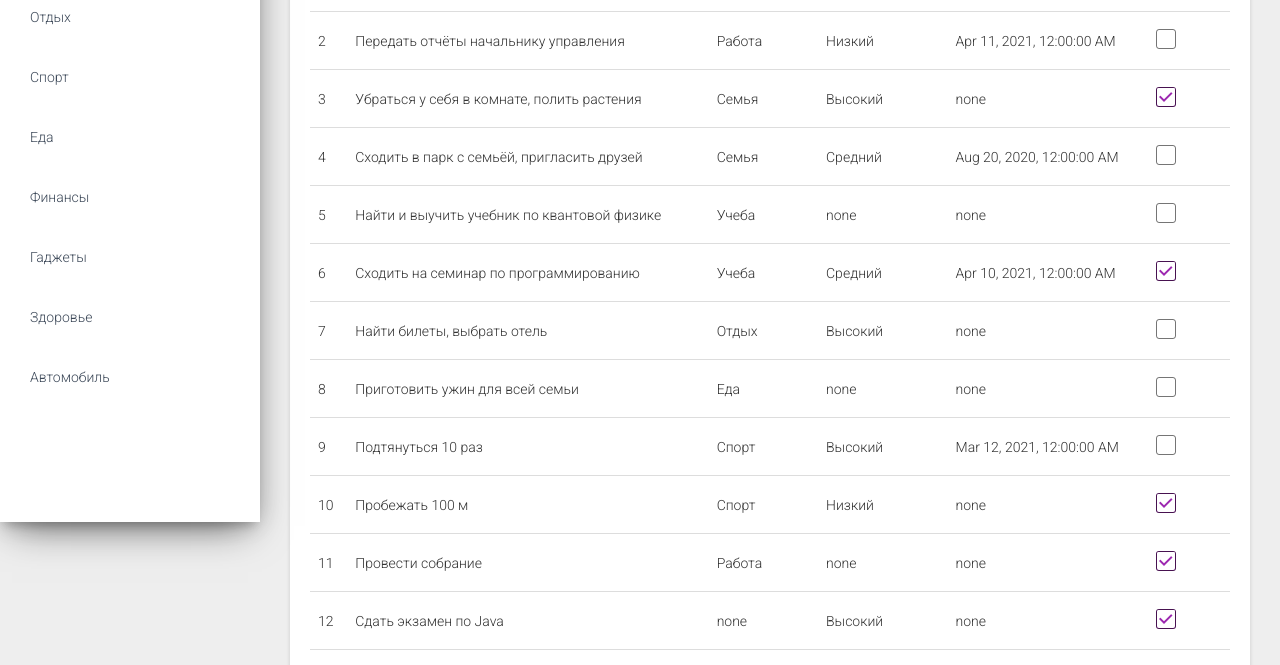
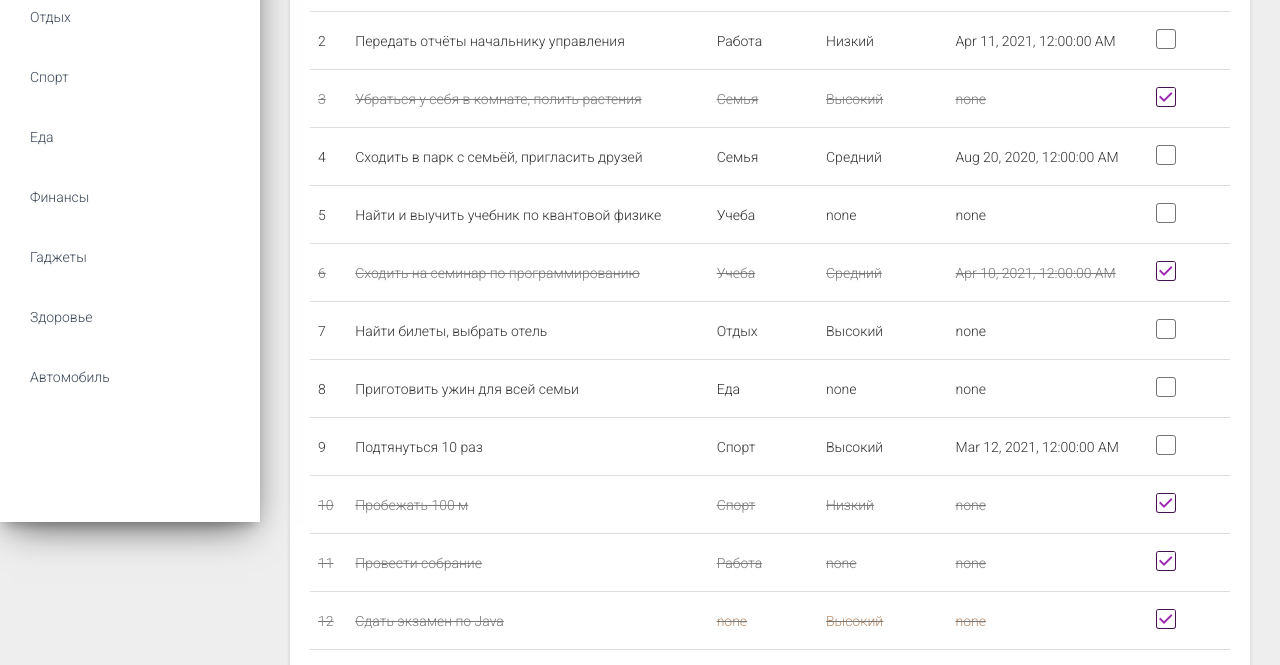
Before and after one commit to mossberg500/AngularSPAfront, an Angular app: page / in a window 1280 px wide. Shown: the part 278-943 px from the top of the page. Built offline with nearby package versions, Linux system fonts and the light colour scheme.

Commit message:
final0504

```diff
--- a/src/app/views/tasks/tasks.component.css
+++ b/src/app/views/tasks/tasks.component.css
@@ -0,0 +1,8 @@
+.complete {
+  text-decoration: line-through;
+  color: #797979;
+}
+
+.novalue {
+  color: #b78966;
+}
--- a/src/app/views/tasks/tasks.component.html
+++ b/src/app/views/tasks/tasks.component.html
@@ -13,16 +13,19 @@
       <th>Статус</th>
       </thead>
       <tbody>
-      <tr *ngFor="let task of tasks; let i=index">
+      <tr *ngFor="let task of tasks; let i=index" [class.complete]="task.completed">
         <td>{{ i + 1 }}</td>
         <td>{{ task.title }}</td>
-        <td>{{ task.category ? task.category.title : 'none' }}</td>
-        <td>{{ task.priority ? task.priority.title : 'none' }}</td>
-        <td>{{ task.date ? (task.date | date : 'medium') : 'none' }}</td>
+        <td [class.novalue]="task.category == null">{{ task.category ? task.category.title : 'none' }}</td>
+        <td [class.novalue]="task.category == null">{{ task.priority ? task.priority.title : 'none' }}</td>
+        <td [class.novalue]="task.category == null">{{ task.date ? (task.date | date : 'medium') : 'none' }}</td>
         <td>
           <div class="form-check">
             <label class="form-check-label">
-              <input class="form-check-input" type="checkbox" value="" [checked]="task.completed" >
+              <input class="form-check-input" type="checkbox" value=""
+                     [checked]="task.completed"
+                    (click)="toggleTaskCompleted(task)"
+              >
               <span class="form-check-sign">
                    <span class="check"></span>
               </span>
--- a/src/app/views/tasks/tasks.component.ts
+++ b/src/app/views/tasks/tasks.component.ts
@@ -18,4 +18,7 @@
     this.dataHandler.taskSubject.subscribe(tasks => this.tasks = tasks);
   }
 
+  toggleTaskCompleted(task: Task) {
+    task.completed = !task.completed;
+  }
 }
```
